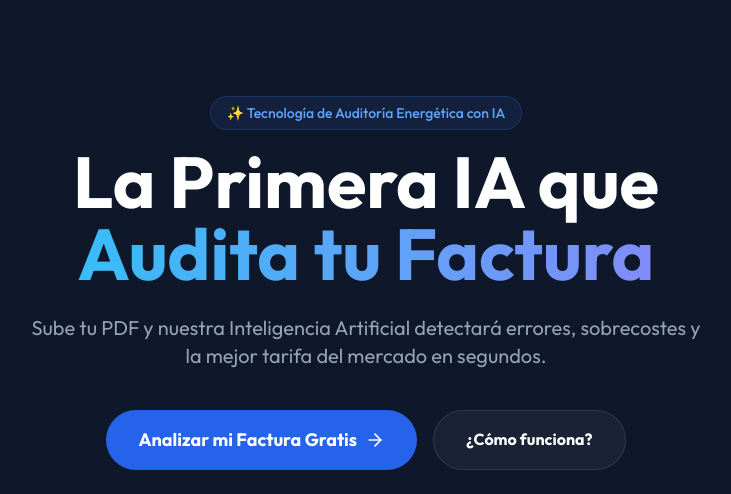
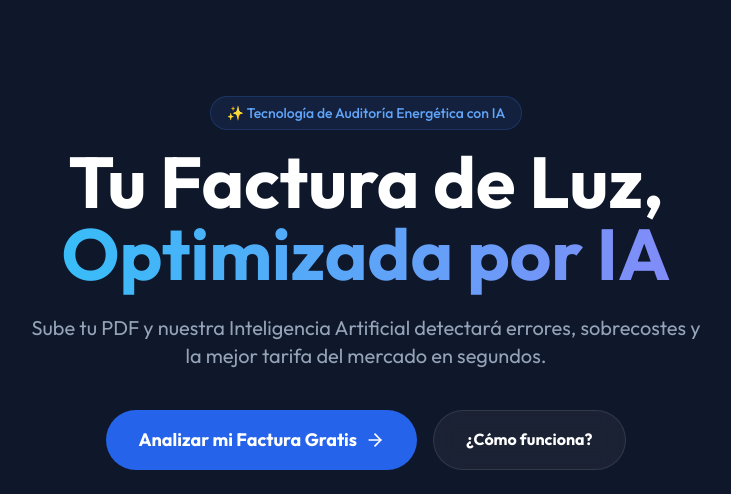
Before and after one commit to Gerardmc01/analizamifactura, a Flask app: page / in a window 1280 px wide. Shown: the part 70-564 px from the top of the page, without its empty margins (274-1005 px from the left). Run offline with Flask 3, Linux system fonts and the light colour scheme; some libraries are stand-ins or nearby versions.

Commit message:
Copy Update: 'Tu Factura de Luz, Optimizada por IA'

```diff
--- a/static/js/app.jsx
+++ b/static/js/app.jsx
@@ -311,8 +311,8 @@ const LandingPage = ({ onStart }) => (
                 ✨ Tecnología de Auditoría Energética con IA
             </div>
             <h1 className="text-5xl md:text-7xl font-bold mb-6 leading-tight animate-slide-up" style={{ animationDelay: '0.1s' }}>
-                La Primera IA que <br />
-                <span className="gradient-text">Audita tu Factura</span>
+                Tu Factura de Luz, <br />
+                <span className="gradient-text">Optimizada por IA</span>
             </h1>
             <p className="text-xl text-slate-400 mb-10 max-w-2xl mx-auto animate-slide-up" style={{ animationDelay: '0.2s' }}>
                 Sube tu PDF y nuestra Inteligencia Artificial detectará errores, sobrecostes y la mejor tarifa del mercado en segundos.
--- a/templates/index.html
+++ b/templates/index.html
@@ -13,9 +13,9 @@
   <link rel="shortcut icon" type="image/png" href="/static/favicon.png">
 
   <!-- SEO Meta Tags en Español -->
-  <title>Auditoría de Factura de Luz con IA | AnalizaMiFactura.com</title>
+  <title>Tu Factura de Luz, Optimizada por IA | AnalizaMiFactura.com</title>
   <meta name="description"
-    content="La primera IA que audita tu factura eléctrica gratis. Sube tu PDF y detecta errores, sobrecostes y la mejor tarifa del mercado en segundos.">
+    content="Optimiza tu factura eléctrica con Inteligencia Artificial. Sube tu PDF y detecta errores, sobrecostes y la mejor tarifa del mercado en segundos.">
   <meta name="keywords"
     content="analizar factura luz, comparador tarifas luz, precio luz hoy, pvpc vs mercado libre, ahorrar electricidad, iberdrola, endesa, naturgy">
   <meta name="author" content="AnalizaMiFactura.com">
```
